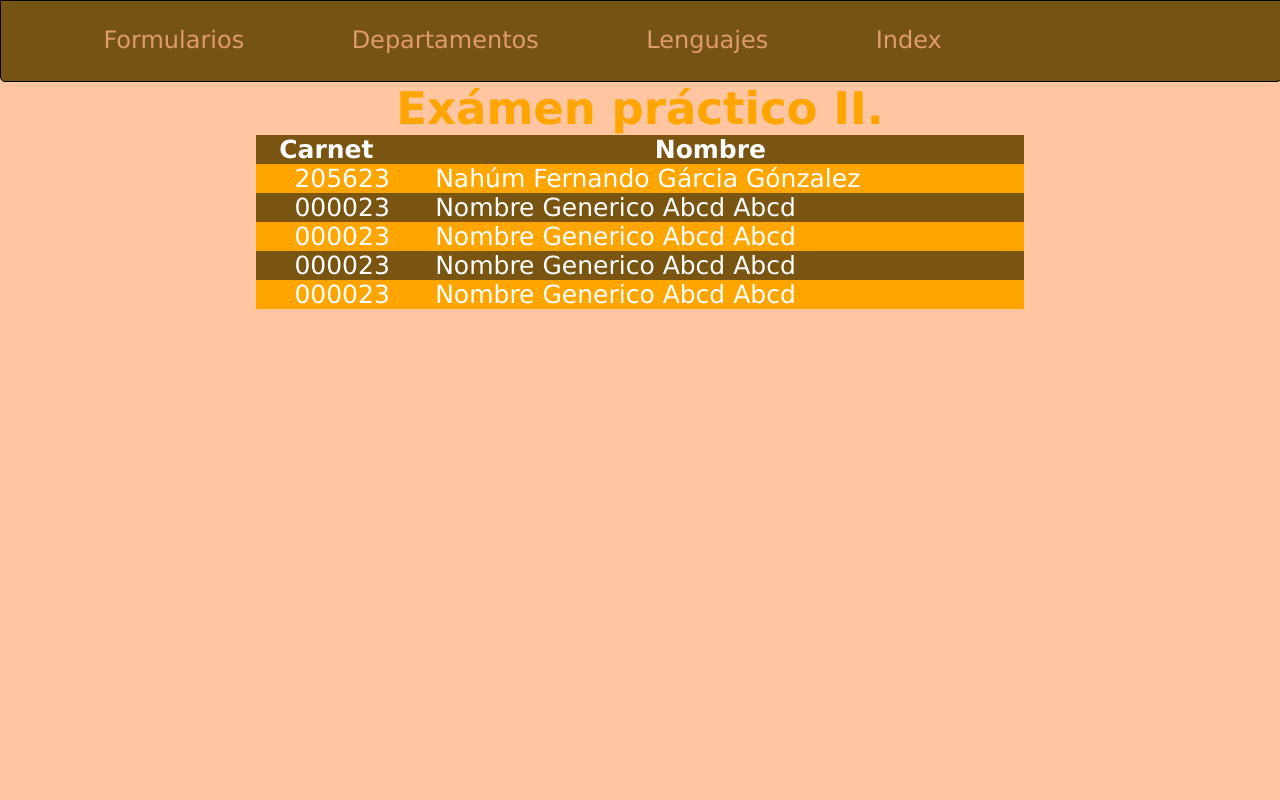
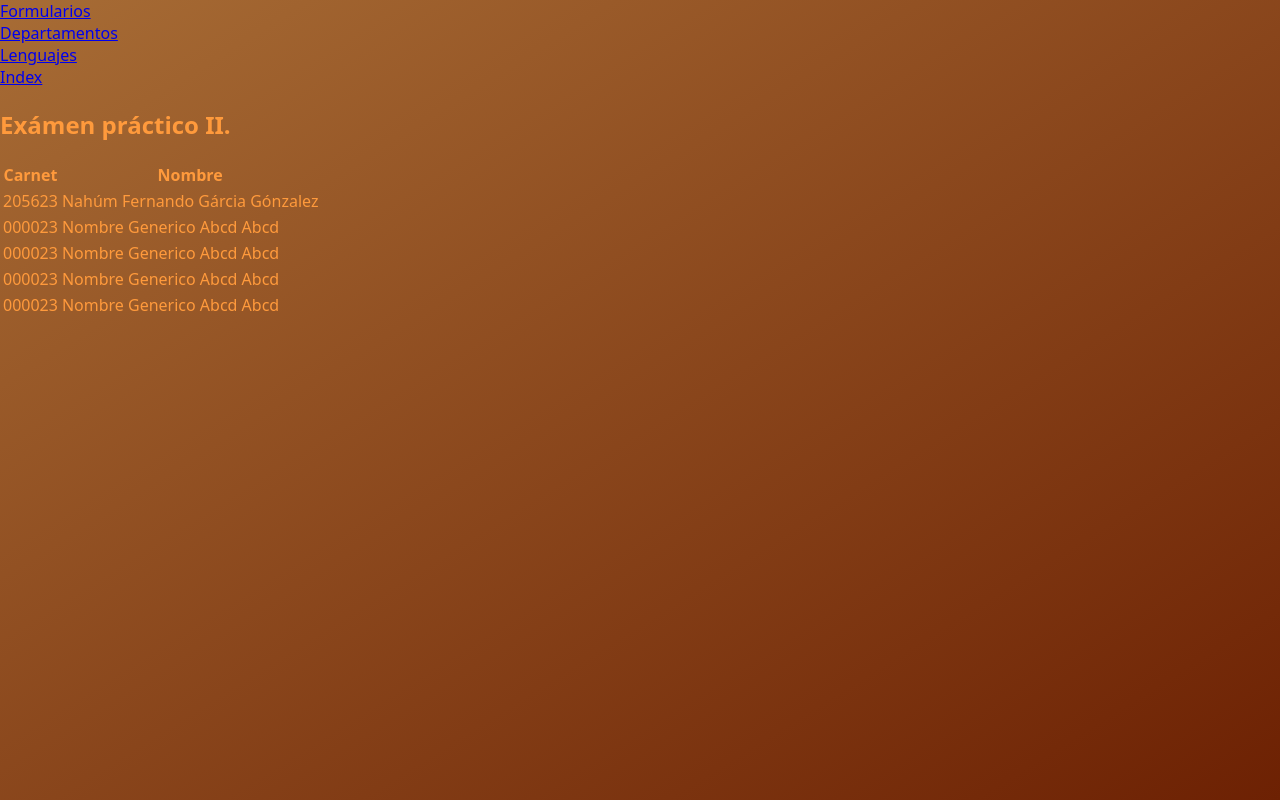
Before and after one commit to Nafer0208/Parcial, a plain HTML site: page index.html in a window 1280 px wide. Drawn offline with Linux system fonts and the light colour scheme.

Commit message:
Add files via upload

```diff
--- a/Estilos.css
+++ b/Estilos.css
@@ -1,70 +1,46 @@
-*{
-    padding: 0;
-    margin: 0;
-    border: 0;
+.form{
+    font-size: 15pt;
+    border: solid #ff9a3c;
+    border-radius: 20px;
+    width: 800px;
+    height: 590px;
+    padding: 17px;
+    position: absolute;
+    top: 50%;
+    left: 50%;
+    transform: translate(-50%,-50%);
+    box-shadow: 10px 10px 5px black;
     }
 
-body{
-    font-family: 'Lucida Sans', 'Lucida Sans Regular', 'Lucida Grande', 'Lucida Sans Unicode', Geneva, Verdana, sans-serif;
-    background-color: #ffc6a1;
+    h3{
+        text-align: center;
+        font-size: 20pt;
     }
 
-nav{
-    border: 1px solid black;
+    body,html{
+        margin: 0;
+        padding: 0;
         width: 100%;
-    height: 80px;
-    background-color: rgb(117, 83, 19);
-    border-bottom-left-radius: 5px;
-    border-bottom-right-radius: 5px;
+        height: 100%;
+        position: relative;
+        font-family: system-ui, -apple-system, BlinkMacSystemFont, 'Segoe UI', Roboto, Oxygen, Ubuntu, Cantarell, 'Open Sans', 'Helvetica Neue', sans-serif;
+        background: linear-gradient(to bottom right ,#a76c35, #6d2103);
+        color: #ff9a3c;
     }
 
-.link a{
-    text-decoration: none;
-    font-size: 150%;
-    color: rgb(223, 155, 110);
-    position:sticky;
-
+    .input{
+        background-color: #facd51;
+        border-radius: 8px;
+        border: 1px solid rgb(190, 54, 30);
+        padding-left: 1%;
     }
 
-nav a:hover{
-    font-size: 200%;
-    width: auto ;
+    .input:focus{
+        outline: none;
     }
 
-nav a:visited{
-    color: rgb(223, 155, 110);
+    .boton{
+        height: 30px;
+        color: #000000;
+        border-radius: 10px;
     }
-
-.link{
-    display: inline-block;
-    height: 50%;
-    padding-top: 25px;
-    margin-left: 8%;
-    text-align: center;
-}
-
-main h2{
-    text-align: center;
-    font-size: 45px;
-    color: orange;
-}
-
-table{
-    width: 60%;
-    border-collapse: collapse;
-    margin: 0 auto;
-    font-size: 25px;
-    color: white;
-}
-
-.color1{
-    background-color: rgb(122, 85, 17);
-}
-
-.color2{
-    background-color: orange;
-}
-
-.idAlumnos table td{
-    padding-left: 5%;
-}
```
Also changed, not shown: Formulario.html (added, +54 -0 lines). Lines whose indentation alone changed are shown as unchanged.
